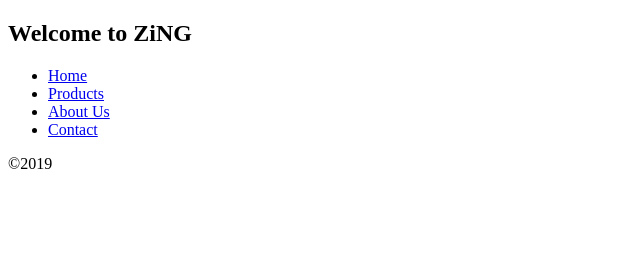
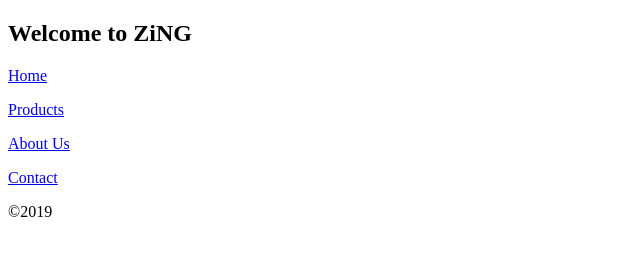
Before and after one commit to singhp1992/zing-html, a plain HTML site: page index.html in a window 1280 px wide. Shown: the whole page, without its empty margins (0-640 px from the left). Drawn offline with Linux system fonts and the light colour scheme.

Commit message:
cleaning up code

```diff
--- a/index.html
+++ b/index.html
@@ -12,12 +12,10 @@
             <header>
                 <h2>Welcome to ZiNG</h2>
                 <nav>
-                    <ul>
-                        <li><a href="#">Home</a></li>
-                        <li><a href="#">Products</a></li>
-                        <li><a href="#">About Us</a></li>
-                        <li><a href="#">Contact</a></li>
-                    </ul>
+                    <p><a href="#">Home</a></p>
+                    <p><a href="#">Products</a></p>
+                    <p><a href="#">About Us</a></p>
+                    <p><a href="#">Contact</a></p>
                 </nav>
             </header>
         </main>
```
